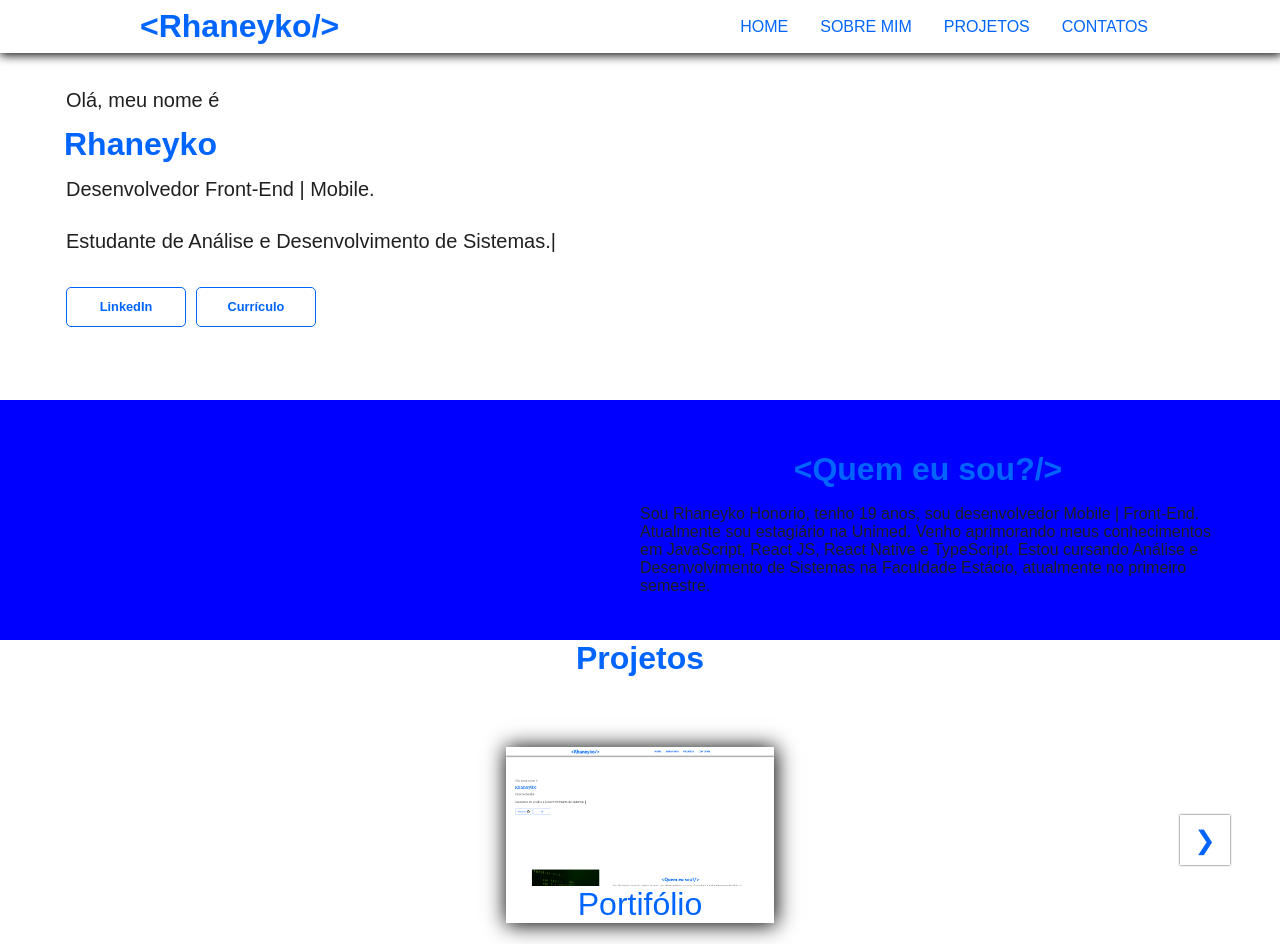
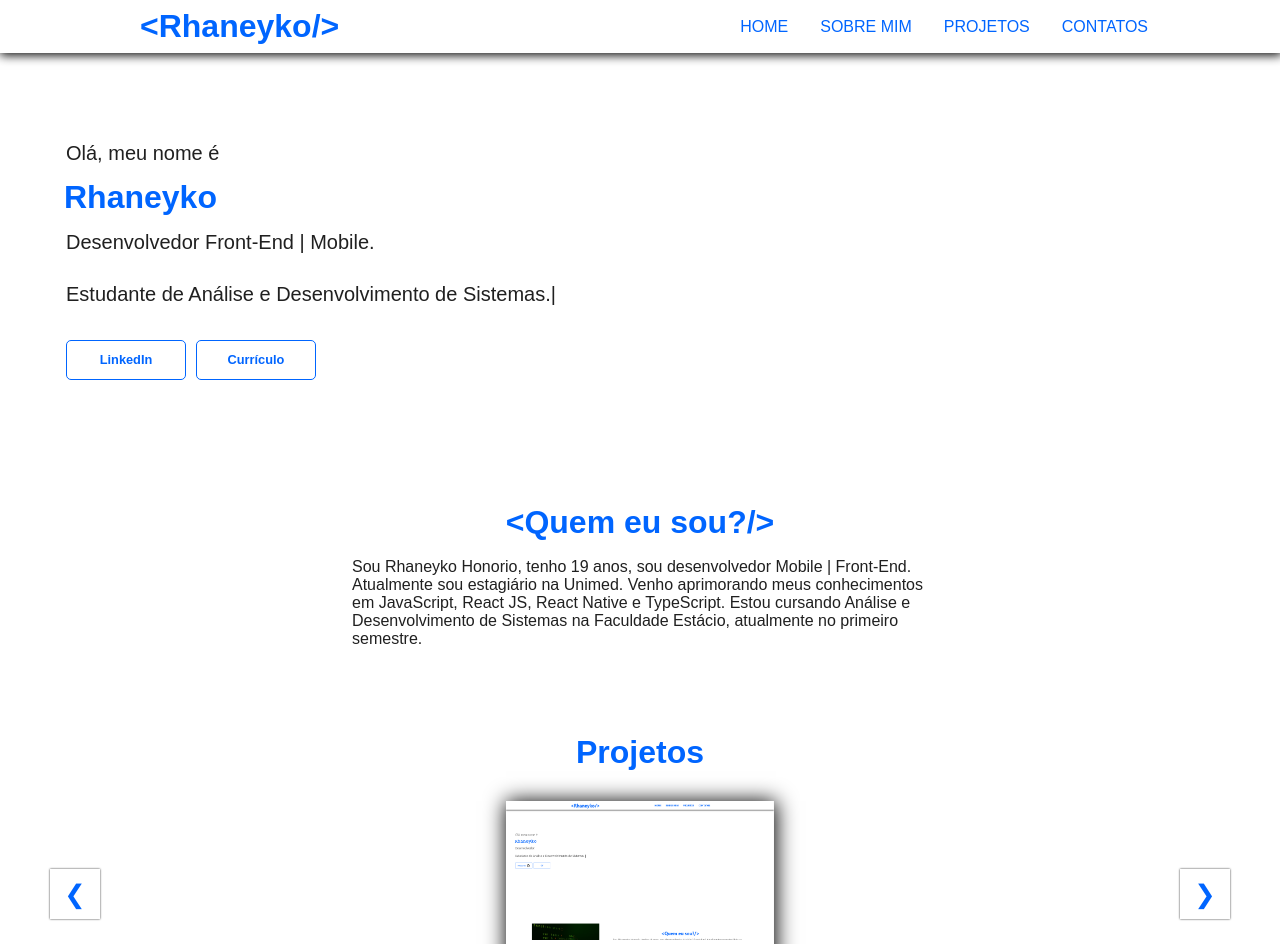
Before and after one commit to rhaneyko/rhaneyko-portfolio, a React (Create React App) app: page / in a window 1280 px wide. Shown: the top 944 px of the page. Built offline with nearby package versions, Linux system fonts and the light colour scheme; a web font is replaced by a local one.

Commit message:
React App

```diff
--- a/src/components/CardsProjects/styles.ts
+++ b/src/components/CardsProjects/styles.ts
@@ -17,6 +17,8 @@ export const CardProject = styled.div`
     margin-bottom: 40px;
     padding: 0;
 
+    position: relative;
+
     box-shadow: rgba(0, 0, 0, 2)  1px 1px 20px 1px;
     background-color: ${props => props.theme.colors.cardBackground};
 
@@ -26,15 +28,13 @@ export const CardProject = styled.div`
     &:hover {
         box-shadow: rgba(0, 0, 0, 0.1) 0px 4px 12px;
 
-        height: 40vh;
+        height: 30vh;
 
         .transition { transition: .3s cubic-bezier(.3, 0, 0, 1.3) }
 
         .buttonsHover{
             display: inline;
             margin-top: 5rem;
-
-
 
             @media (max-width: 768px) {
                 margin-top: 5%;
@@ -106,7 +106,7 @@ export const Buttons = styled.div`
 
     @media(max-width: 768px) {
         display: inline;
-        margin-top: 5%;
+        margin-top: 3rem;
 
     }
 `;
--- a/src/components/Navbar/styles.ts
+++ b/src/components/Navbar/styles.ts
@@ -16,7 +16,6 @@ import styled from 'styled-components';
 
      margin: auto;
 
-     position: fixed;
      top: 0;
      left: 0;
      width: 100%;
--- a/src/screens/AboutPage/styles.ts
+++ b/src/screens/AboutPage/styles.ts
@@ -5,14 +5,10 @@ export const Container = styled.div`
 
     height: 30vh;
 
+    justify-content: center;
     align-items: center;
-
-    background-color: blue;
-
-
     @media (max-width: 768px) {
         flex-direction: column;
-
     }
 `;
 
@@ -29,7 +25,6 @@ export const About = styled.div`
     align-items: center;
     justify-content: center;
 
-    margin-left: 50%;
 
     cursor: pointer;
 
--- a/src/screens/ContactPage/styles.ts
+++ b/src/screens/ContactPage/styles.ts
@@ -3,18 +3,17 @@ import styled from "styled-components";
 export const Container = styled.div`
     display: flex;
     flex-direction: row;
+
+    height: 50vh;
+
     justify-content: center;
     align-items: center;
 
-
     margin-top: 100px;
-
-    height: 50vh;
-
     @media (max-width: 768px) {
+        width: 125vw;
         height: 75vh;
         flex-direction: column;
-
     }
 
 `;
--- a/src/screens/CopyrightPage/styles.ts
+++ b/src/screens/CopyrightPage/styles.ts
@@ -10,6 +10,10 @@ export const Container = styled.div`
     justify-content: center;
 
     background-color: ${props => props.theme.colors.title};
+
+    @media (max-width: 768px) {
+        width: 125vw;
+    }
 `;
 
 export const Title = styled.text`
--- a/src/screens/HomePage/styles.ts
+++ b/src/screens/HomePage/styles.ts
@@ -3,6 +3,8 @@ import styled from 'styled-components';
 export const Container = styled.div`
     display: flex;
     height: 50vh;
+
+    align-items: center;
     @media (max-width: 768px) {
         height: 40vh;
 
@@ -22,12 +24,12 @@ export const Main = styled.div`
 
     width: 50vw;
 
-    padding: 3.5rem;
+    padding-left: 3.5rem;
 
     @media ( max-width: 768px ) {
         width: 98%;
 
-        padding: 0;
+        padding-left: 0;
     }
 `;
 
--- a/src/screens/ProjectsPage/index.jsx
+++ b/src/screens/ProjectsPage/index.jsx
@@ -7,9 +7,6 @@ import {
      } from './styles'
 
 const ProjectsPage = () => {
-
-
-
   return (
     <Container id='projects'>
         <Title>Projetos</Title>
@@ -24,13 +21,12 @@ const ProjectsPage = () => {
             ]
           }
           showArrows={true}
+          enableAutoPlay={true}
+
+          autoPlaySpeed={3000}
           itemsToShow={2}
           itemsToScroll={2}
-          style={{
-            height: 350,
-            marginTop: 20,
-            paddingTop: 20,
-          }}>
+          >
           <CardsProjects/>
           <CardsProjects/>
           <CardsProjects/>
--- a/src/screens/ProjectsPage/styles.ts
+++ b/src/screens/ProjectsPage/styles.ts
@@ -10,9 +10,10 @@ export const Container = styled.div`
     justify-content: center;
     @media (max-width: 768px) {
         width: 125vw;
-        height: 60vh;
 
         margin-top: 20px;
+
+        background-color: red;
     }
 
   .rec.rec-arrow {
@@ -29,8 +30,7 @@ export const Container = styled.div`
     visibility: hidden;
    }
     @media (max-width: 768px) {
-        margin: 0px;
-
+        display: none;
     }
 }
 
```
